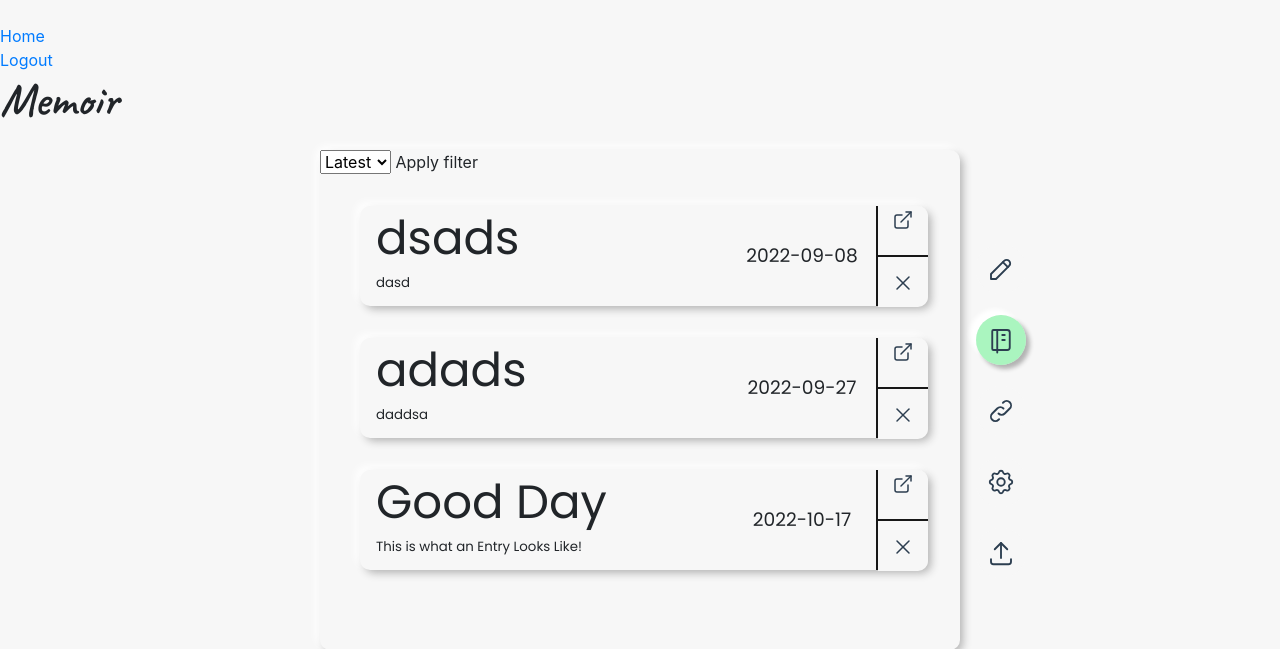
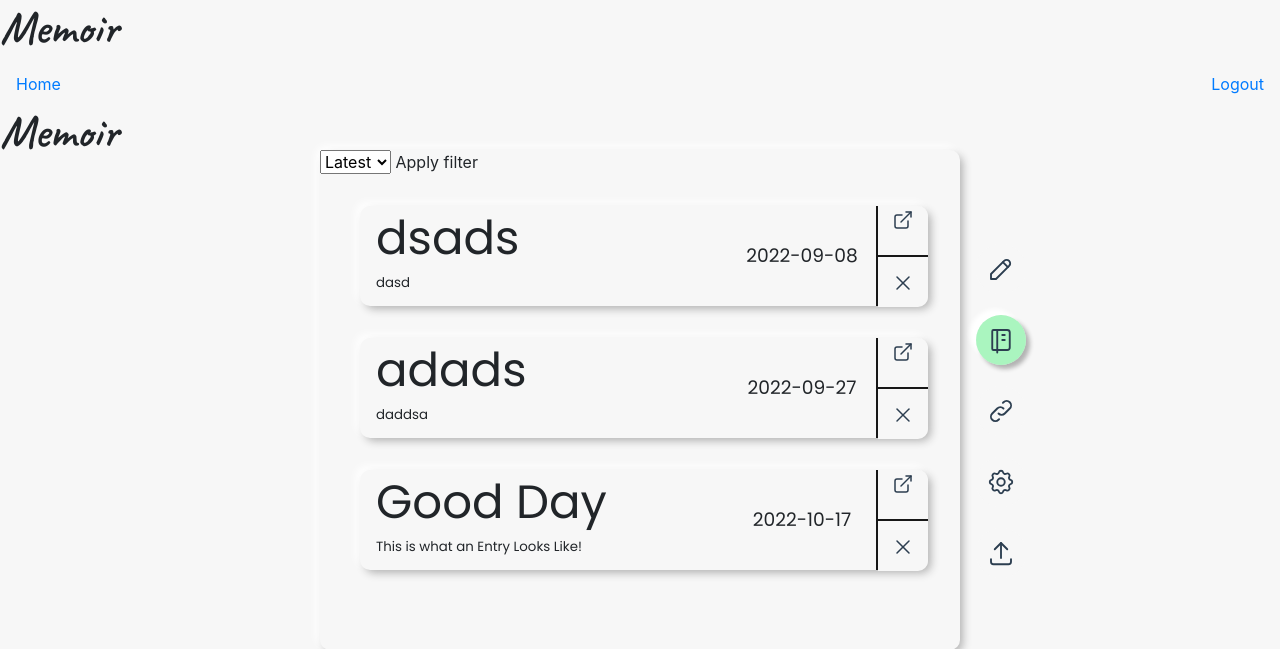
Before and after one commit to KarikFreiheit/Memoir, a Flask app: page / in a window 1280 px wide. Shown: the top 649 px of the page. Run offline with Flask 2, Linux system fonts and the light colour scheme; a user stored in the database is signed in; data comes from the database, SQL or seed files in the repository; some libraries are stand-ins or nearby versions.

Commit message:
Fixes and UI Changes

```diff
--- a/Website/templates/base.html
+++ b/Website/templates/base.html
@@ -1,62 +1,63 @@
 <!DOCTYPE html>
 <html>
+
 <head>
-        <meta charset="utf-8"/>
-        <meta name="viewport" content="width=device-width, initial-scale=1"/>
+    <meta charset="utf-8" />
+    <meta name="viewport" content="width=device-width, initial-scale=1" />
 
-        <link rel="stylesheet" href="https://cdn.jsdelivr.net/npm/bootstrap@4.3.1/dist/css/bootstrap.min.css" integrity="sha384-ggOyR0iXCbMQv3Xipma34MD+dH/1fQ784/j6cY/iJTQUOhcWr7x9JvoRxT2MZw1T" crossorigin="anonymous">
-        <link rel="stylesheet" href="https://cdn.jsdelivr.net/npm/@fortawesome/fontawesome-free@5.15.4/css/fontawesome.min.css" integrity="sha384-jLKHWM3JRmfMU0A5x5AkjWkw/EYfGUAGagvnfryNV3F9VqM98XiIH7VBGVoxVSc7" crossorigin="anonymous">
+    <link rel="stylesheet" href="https://cdn.jsdelivr.net/npm/bootstrap@4.3.1/dist/css/bootstrap.min.css"
+        integrity="sha384-ggOyR0iXCbMQv3Xipma34MD+dH/1fQ784/j6cY/iJTQUOhcWr7x9JvoRxT2MZw1T" crossorigin="anonymous">
+    <link rel="stylesheet"
+        href="https://cdn.jsdelivr.net/npm/@fortawesome/fontawesome-free@5.15.4/css/fontawesome.min.css"
+        integrity="sha384-jLKHWM3JRmfMU0A5x5AkjWkw/EYfGUAGagvnfryNV3F9VqM98XiIH7VBGVoxVSc7" crossorigin="anonymous">
     <link rel="preconnect" href="https://fonts.googleapis.com">
     <link rel="preconnect" href="https://fonts.googleapis.com">
     <link rel="preconnect" href="https://fonts.gstatic.com" crossorigin>
     <link href="https://fonts.googleapis.com/css2?family=Caveat:wght@400;500;600;700&display=swap" rel="stylesheet">
     <link rel="preconnect" href="https://fonts.gstatic.com" crossorigin>
-        <link href="https://fonts.googleapis.com/css2?family=Poppins:ital,wght@0,100;0,200;0,400;0,800;1,200;1,400&display=swap" rel="stylesheet">
+    <link
+        href="https://fonts.googleapis.com/css2?family=Poppins:ital,wght@0,100;0,200;0,400;0,800;1,200;1,400&display=swap"
+        rel="stylesheet">
     <link rel="stylesheet" type="text/css" href="static/base.css">
-        <title>{% block title %}Title{% endblock %}</title>
+
 
 </head>
 
 <body>
+    <h1>Memoir</h1>
     <!-- NavBar with Links-->
-        <div class="centerNav" >
-            <nav class="">
-                <button class="" type="button" data-toggle="collapse" data-target="#navbar">
-                    <span class=""></span>
-                </button>
-                <div class="" id="navbar">
-                    <div class="">
+
+    <div class="navbar" id="navbar">
+
+
         {% if user.is_authenticated %}
 
         <!-- Home -->
 
-                        <div class="">
+        <div class="nav-item">
             <a class="" id="home" href="/">Home</a>
         </div>
 
 
-
         <!-- Logout -->
 
-                        <div class="">
+        <div class="nav-item">
             <a class="" id="logout" href="/logout">Logout</a>
         </div>
 
 
         {% else %}
-                        <div class="">
+        <div class="nav-item">
             <a class="" id="login" href="/login">Login</a>
         </div>
-                        <div class="">
+        <div class="nav-item">
             <a class="" id="signUp" href="/sign-up">Sign Up</a>
         </div>
 
 
         {% endif %}
 
-                    </div>
-                </div>
-            </nav>
+
     </div>
 
     {% block content %}
@@ -64,22 +65,16 @@
 
     {% endblock %}
 
-        <script
-      src="https://code.jquery.com/jquery-3.2.1.slim.min.js"
+    <script src="https://code.jquery.com/jquery-3.2.1.slim.min.js"
         integrity="sha384-KJ3o2DKtIkvYIK3UENzmM7KCkRr/rE9/Qpg6aAZGJwFDMVNA/GpGFF93hXpG5KkN"
-      crossorigin="anonymous"
-    ></script>
-    <script
-      src="https://cdnjs.cloudflare.com/ajax/libs/popper.js/1.12.9/umd/popper.min.js"
+        crossorigin="anonymous"></script>
+    <script src="https://cdnjs.cloudflare.com/ajax/libs/popper.js/1.12.9/umd/popper.min.js"
         integrity="sha384-ApNbgh9B+Y1QKtv3Rn7W3mgPxhU9K/ScQsAP7hUibX39j7fakFPskvXusvfa0b4Q"
-      crossorigin="anonymous"
-    ></script>
+        crossorigin="anonymous"></script>
 
-    <script
-      type="text/javascript"
-      src="{{ url_for('static', filename='index.js') }}"
-    ></script>
+    <script type="text/javascript" src="{{ url_for('static', filename='index.js') }}"></script>
 
 
 </body>
+
 </html>
```
Lines whose indentation alone changed are shown as unchanged.
